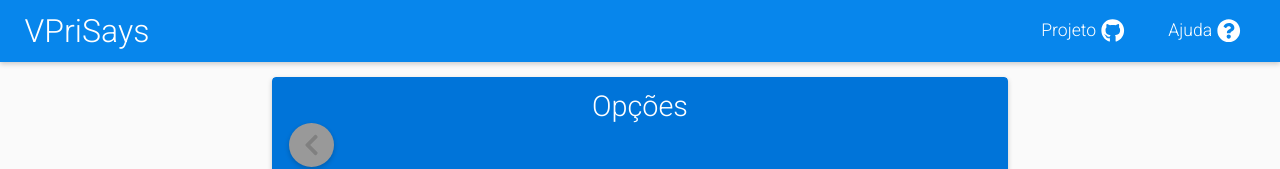
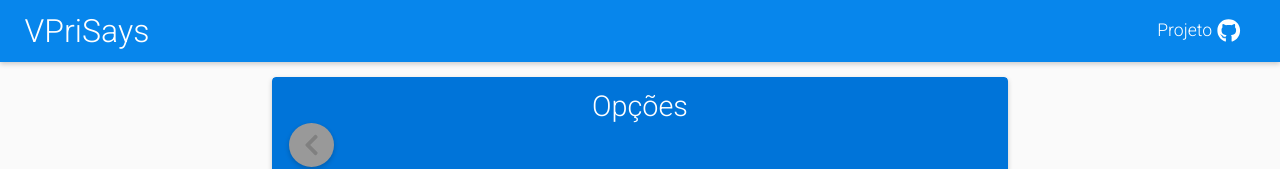
Before and after one commit to projeto-pri/vprisays, a Vue app: page / in a window 1280 px wide. Shown: the top 169 px of the page. Built offline with nearby package versions, Linux system fonts and the light colour scheme.

Commit message:
Removed Ajuda router

```diff
--- a/src/components/Navbar.vue
+++ b/src/components/Navbar.vue
@@ -19,10 +19,7 @@ export default {
   name: "Navbar",
   data: () => ({
     title: "VPriSays",
-    links: [
-      { name: 'Projeto', icon: ['fab', 'github'], router: "/projeto" },
-      { name: 'Ajuda', icon: 'question-circle', router: "/ajuda" },
-    ]
+    links: [{ name: "Projeto", icon: ["fab", "github"], router: "/projeto" }]
   }),
   methods: {
     goTo(router) {
--- a/src/router.js
+++ b/src/router.js
@@ -26,11 +26,6 @@ export default new Router({
       }
     },
     {
-      path: '/ajuda',
-      name: 'Ajuda',
-      component: () => import('./views/Ajuda.vue')
-    },
-    {
       path: '*',
       redirect: '/404'
     }
--- a/src/views/Ajuda.vue
+++ /dev/null
@@ -1,13 +0,0 @@
-<template>
-  <div>Em breve</div>
-</template>
-
-<script>
-export default {
-  name: 'Ajuda'
-}
-</script>
-
-<style lang="scss" scoped>
-
-</style>
```
